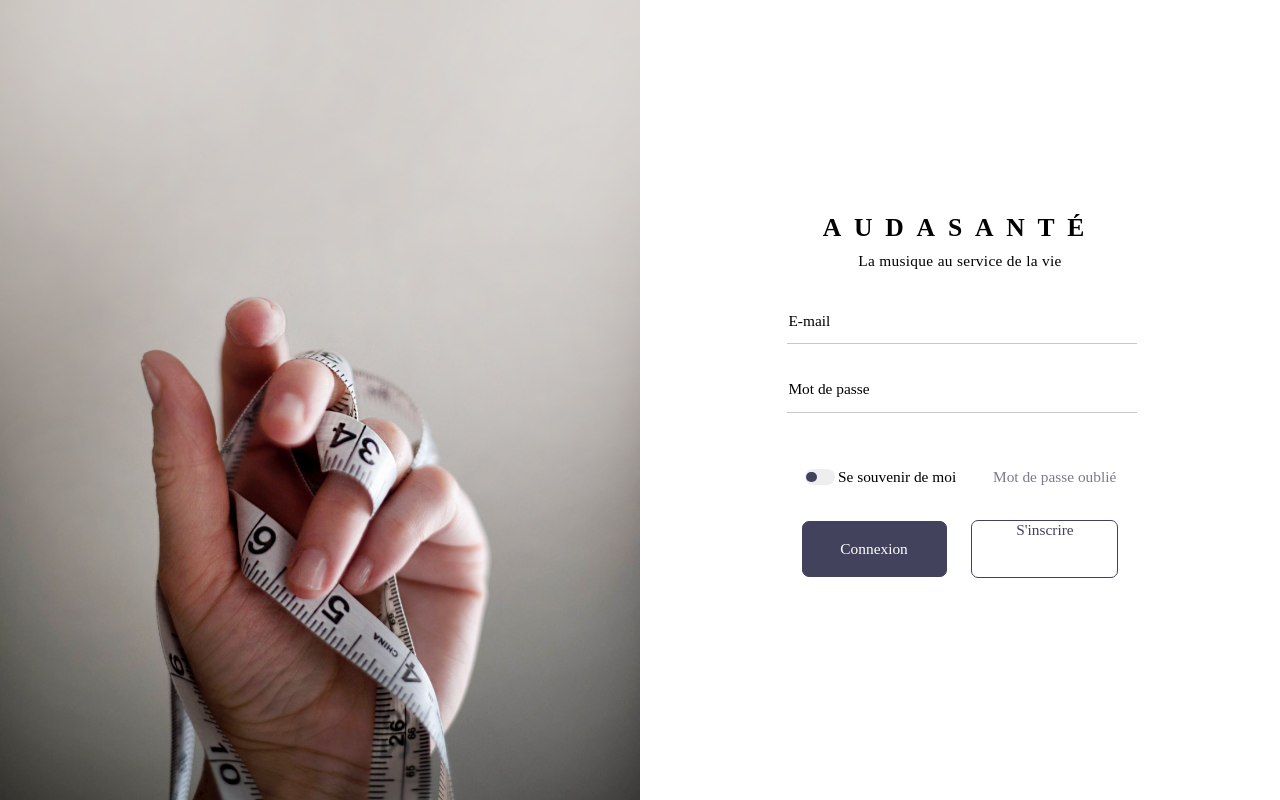
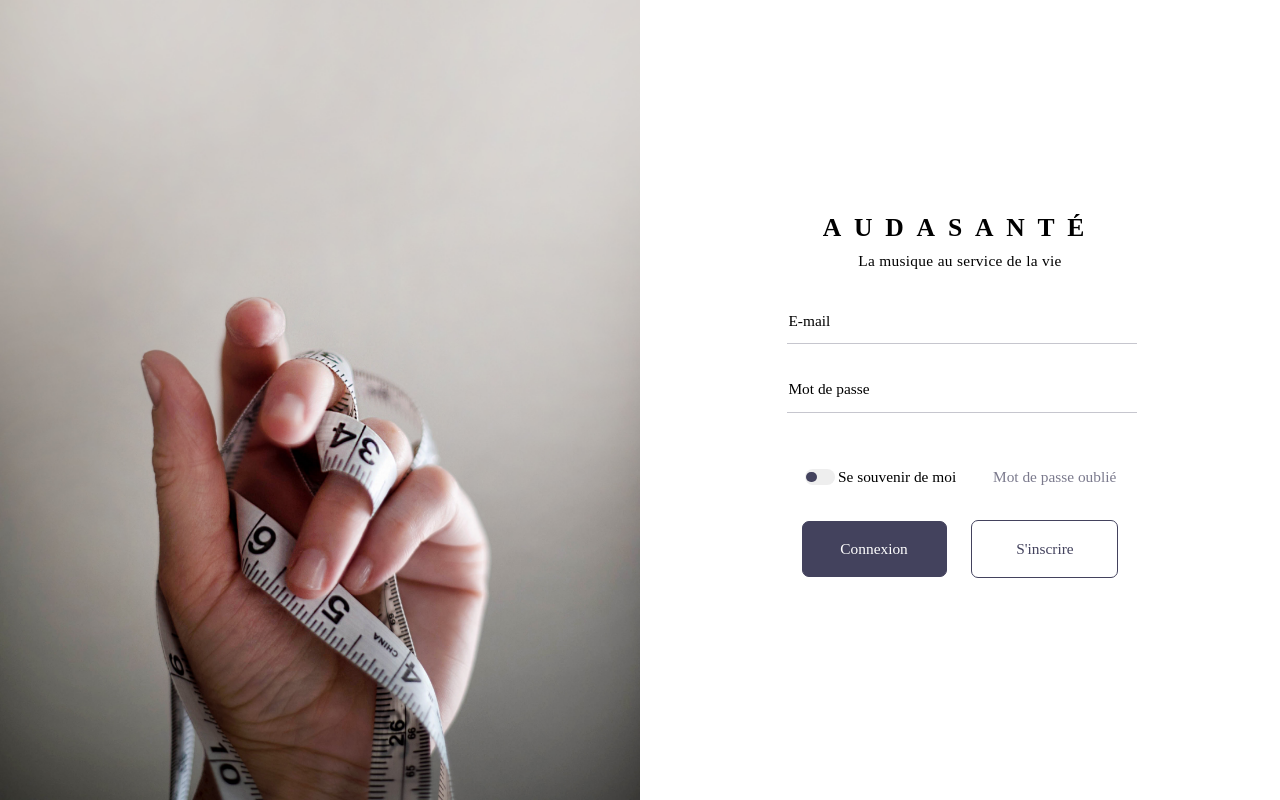
Before and after one commit to Bochelly/audasante, a PHP site: page / in a window 1280 px wide. Run offline with PHP 8.4, Linux system fonts and the light colour scheme.

Commit message:
Flex text dans boutons

```diff
--- a/CSS/style-connect.css
+++ b/CSS/style-connect.css
@@ -164,6 +164,9 @@ button:focus {
   font-family: 'Source Sans Pro';
   font-weight: 300;
   transition: .2s;
+  display: flex;
+  align-items:center;
+  justify-content:center;
 }
 
 .ghost-round:hover {
@@ -257,9 +260,7 @@ a{
   color: rgba(67, 66, 93, 0.7);
   font-size: 1.2vw;
   font-weight: 300;
-  text-align: right;
   transition-duration: 0.2s;
-  text-align: center;
 }
 
 a:hover /*lorsque qu'on passe la souris sur le lien*/
```
